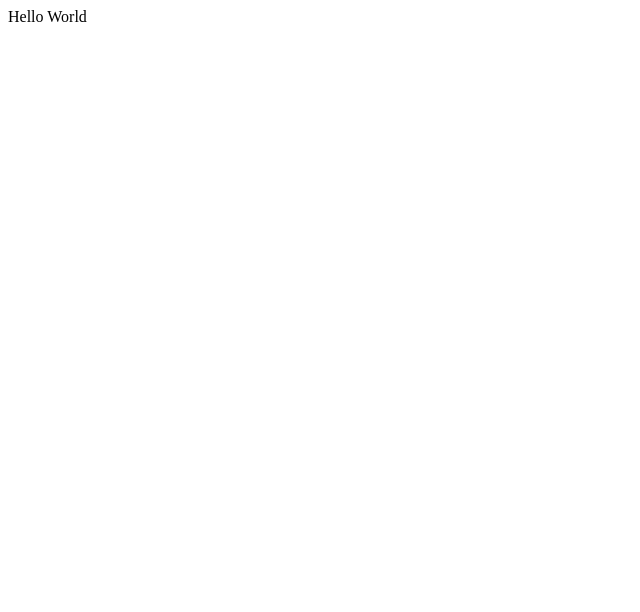
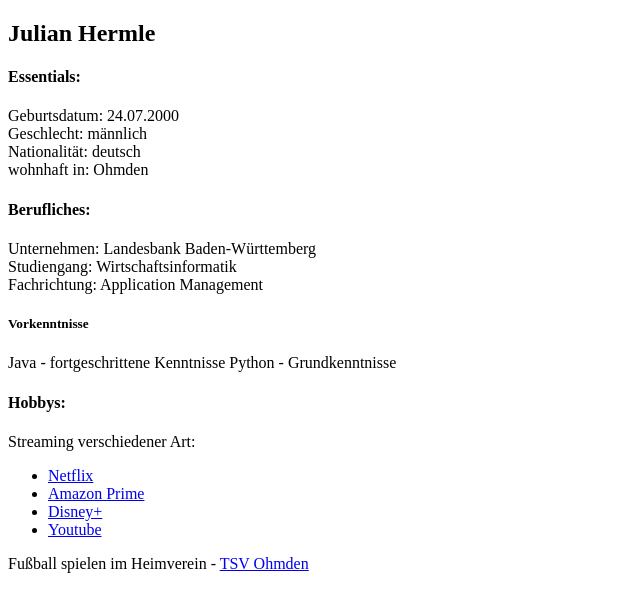
Before and after one commit to julianhermle/test_repository, a plain HTML site: page index.html in a window 1280 px wide. Shown: the whole page, without its empty margins (0-640 px from the left). Drawn offline with Linux system fonts and the light colour scheme.

Commit message:
Julian Hermle Website

```diff
--- a/index.html
+++ b/index.html
@@ -3,9 +3,40 @@
 <head>
     <meta charset="UTF-8">
     <meta name="viewport" content="width=device-width, initial-scale=1.0">
-    <title>test - Hello World</title>
+    <title> test </title>
 </head>
 <body>
-    Hello World
+    <h2> Julian Hermle </h2>
+    <h4><p>Essentials:</p></h4>
+    Geburtsdatum: 24.07.2000 <br>
+    Geschlecht: männlich <br>
+    Nationalität: deutsch <br>
+    wohnhaft in: Ohmden <br>
+
+
+
+
+    <h4>Berufliches:</h4>
+    Unternehmen: Landesbank Baden-Württemberg <br>
+    Studiengang: Wirtschaftsinformatik <br>
+    Fachrichtung: Application Management <br>
+
+    <h5>Vorkenntnisse</h5>
+    Java  - fortgeschrittene Kenntnisse
+    Python - Grundkenntnisse
+
+
+    <br>
+
+    <h4>Hobbys:</h4>
+    Streaming verschiedener Art:
+    <ul>
+        <li><a href="https://www.netflix.com/browse">Netflix</a></li>
+        <li><a href="https://www.amazon.de/Amazon-Video/b/ref=topnav_storetab_atv?node=3010075031&ie=UTF8">Amazon Prime</a></li>
+        <li><a href="https://www.disneyplus.com/de-de">Disney+</a></li>
+        <li><a href="https://www.youtube.de">Youtube</a></li>
+    </ul>
+    Fußball spielen im Heimverein - <a href="https://www.tsv-ohmden.de/news.html">TSV Ohmden</a>
+
 </body>
 </html>
```
